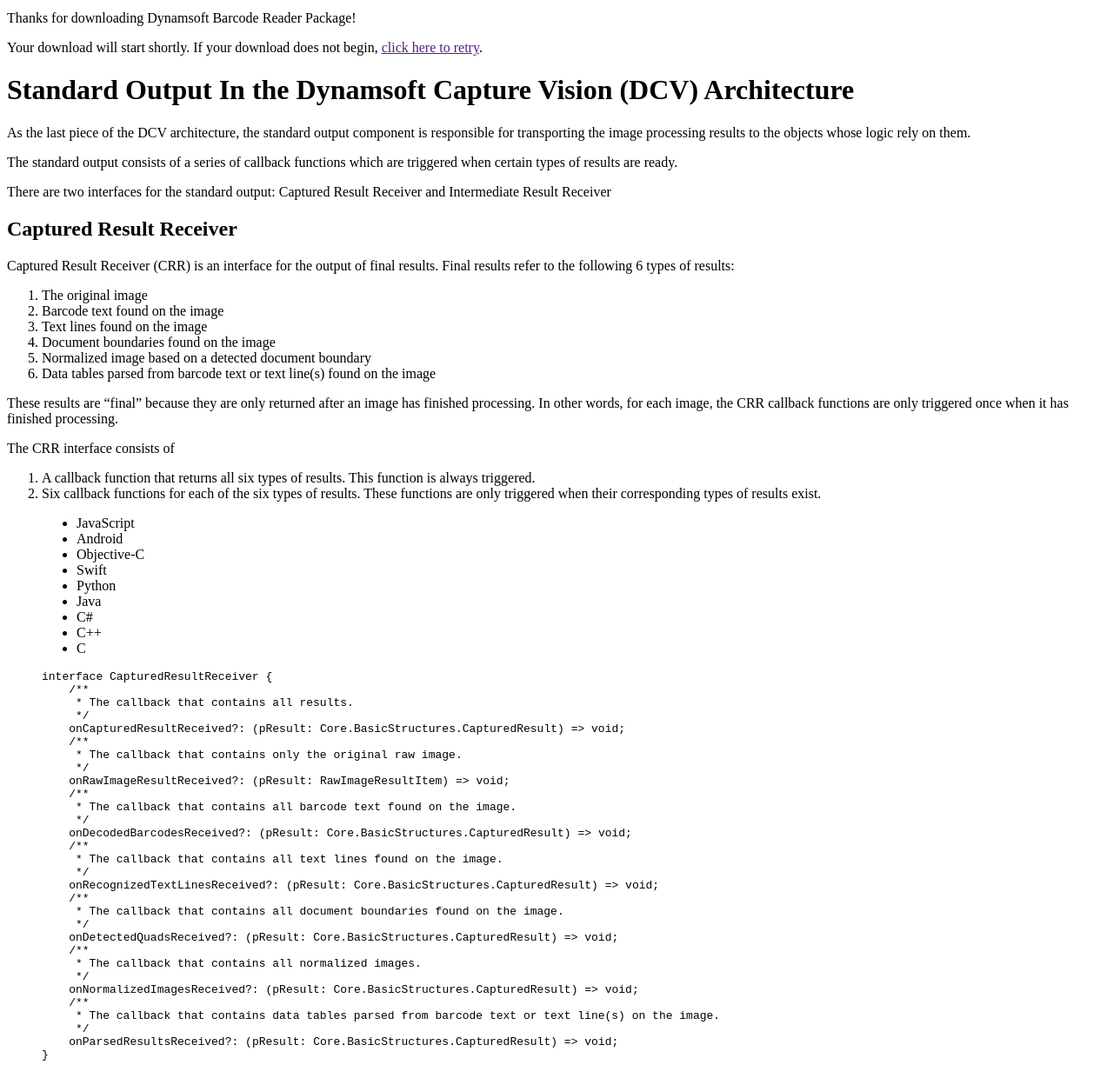
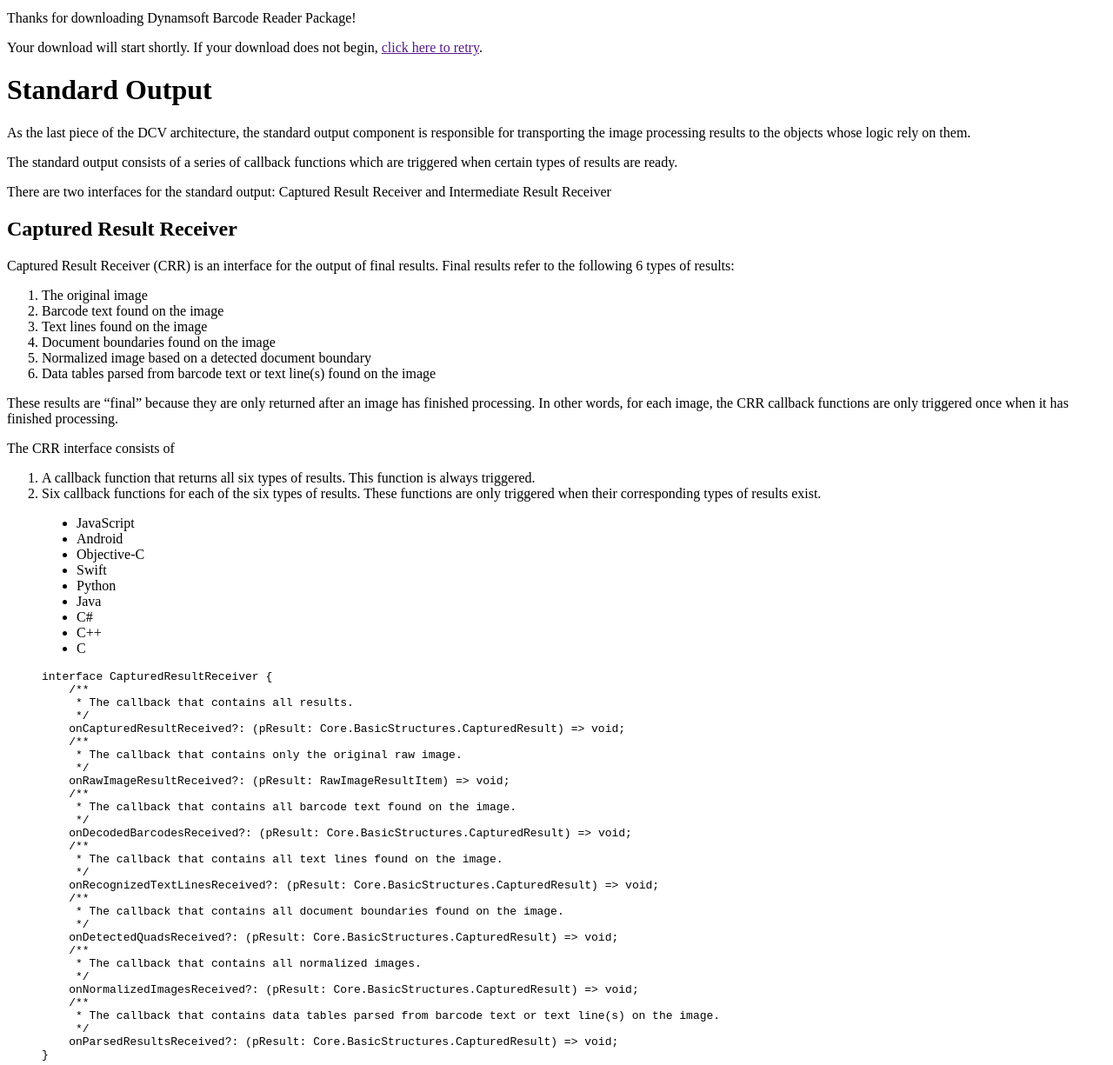
Before and after one commit to dynamsoft-docs/capture-vision-docs, a Jekyll site: the page built from architecture/std-output.md, in a window 1280 px wide and 1400 px high, scrolled down 376 px, cut to the strip 175-1400 px from the top of the window. Shown: the whole strip at 87% size. Built offline with Jekyll 4.4.1, drawn with Linux system fonts in a browser that asks for light colours; some of the changed text lies outside the part shown.

Commit message:
fix wrong style

````diff
--- a/architecture/std-output.md
+++ b/architecture/std-output.md
@@ -8,7 +8,7 @@ noTitleIndex: true
 permalink: /architecture/std-output.html
 ---
 
-# Standard Output In the Dynamsoft Capture Vision (DCV) Architecture
+# Standard Output
 
 As the last piece of the DCV architecture, the standard output component is responsible for transporting the image processing results to the objects whose logic rely on them.
 
@@ -78,36 +78,28 @@ interface CapturedResultReceiver {
     onParsedResultsReceived?: (pResult: Core.BasicStructures.CapturedResult) => void;
 }
 ```
->
-```java
+>```java
 
 ```
->
-```objc
+>```objc
 
 ```
->
-```swift
+>```swift
 
 ```
->
-```python
+>```python
 
 ```
->
-```java
+>```java
 
 ```
->
-```csharp
+>```csharp
 
 ```
->
-```c++
+>```c++
 
 ```
->
-```c
+>```c
 
 ```
 
````
